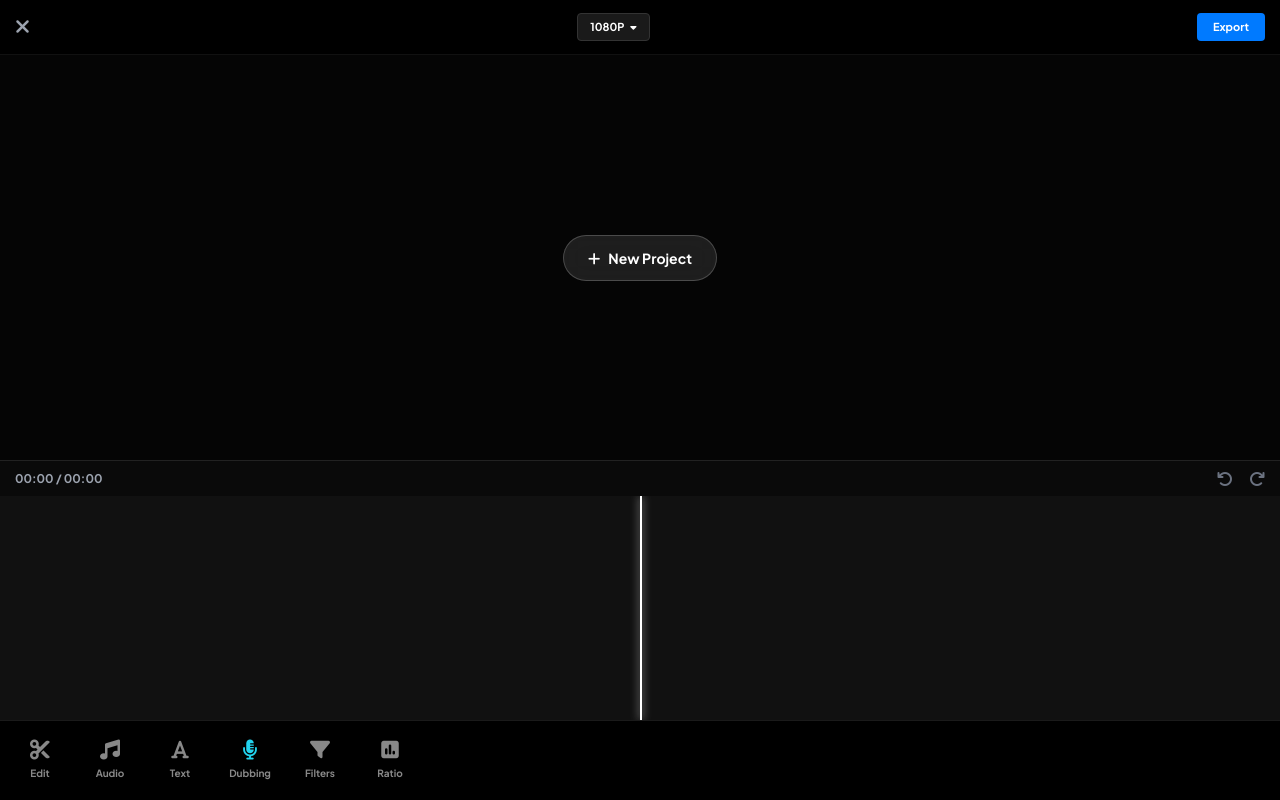
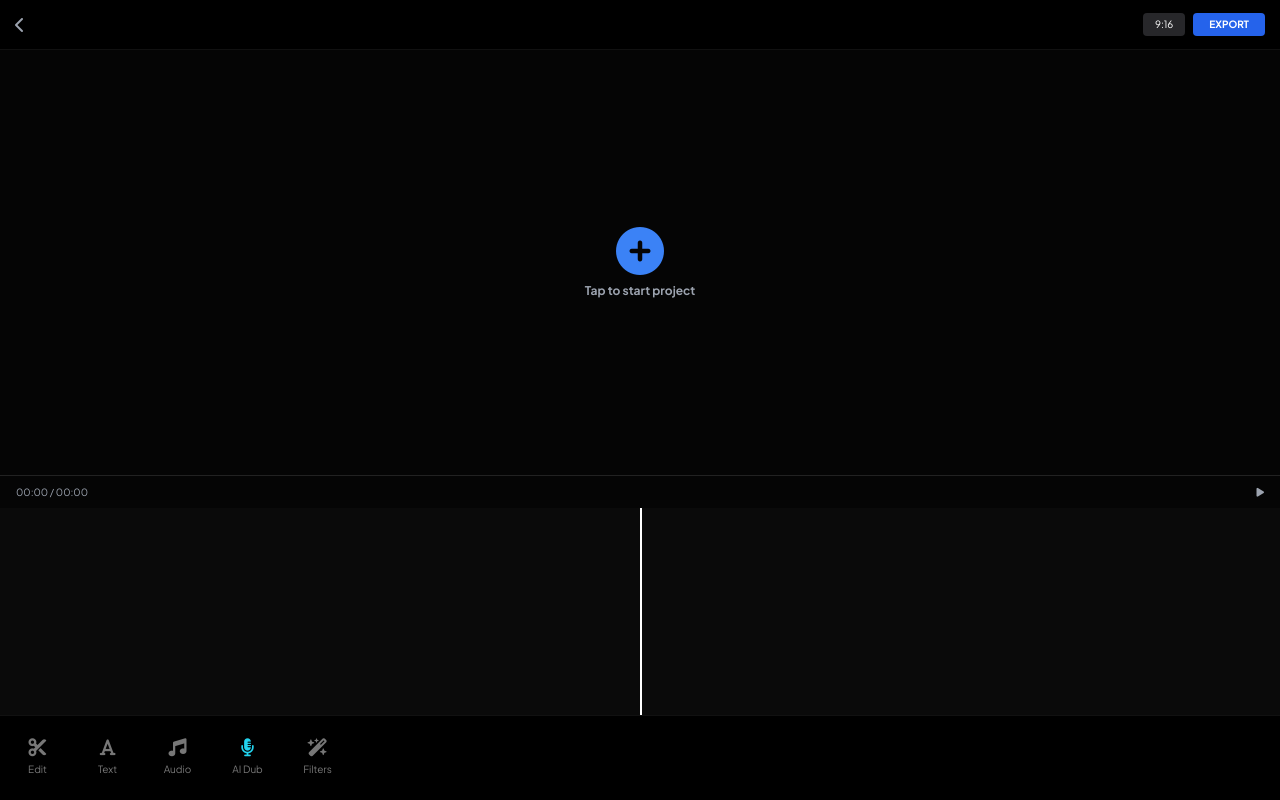
Before and after one commit to mdshakilbai603/AIMASTER, a FastAPI app: page / in a window 1280 px wide. Run offline with FastAPI, Linux system fonts and the light colour scheme; some libraries are stand-ins or nearby versions.

Commit message:
Update index.html

```diff
--- a/templates/index.html
+++ b/templates/index.html
@@ -3,7 +3,7 @@
 <head>
     <meta charset="UTF-8">
     <meta name="viewport" content="width=device-width, initial-scale=1.0, maximum-scale=1.0, user-scalable=no">
-    <title>AI Master | Full Engine</title>
+    <title>AI Master | Video Engine</title>
 
     <script src="https://cdn.tailwindcss.com"></script>
     <link rel="stylesheet" href="https://cdnjs.cloudflare.com/ajax/libs/font-awesome/6.6.0/css/all.min.css">
@@ -11,296 +11,222 @@
     <style>
         @import url('https://fonts.googleapis.com/css2?family=Montserrat:wght@900&family=Plus+Jakarta+Sans:wght@400;700&display=swap');
 
-        html, body { margin: 0; padding: 0; height: 100dvh; background: #000; color: #fff; font-family: 'Plus Jakarta Sans', sans-serif; overflow: hidden; user-select: none; }
+        html, body { margin: 0; padding: 0; height: 100dvh; background: #000; color: #fff; font-family: 'Plus Jakarta Sans', sans-serif; overflow: hidden; }
 
-        /* --- ইন্ট্রো --- */
         #intro { position: fixed; inset: 0; background: #000; z-index: 9999; display: flex; flex-direction: column; align-items: center; justify-content: center; transition: 0.5s; }
-        .shakil-text { font-family: 'Montserrat', sans-serif; font-size: 4rem; font-weight: 900; background: linear-gradient(90deg, #fff, #00f5ff, #bd00ff, #fff); background-size: 300%; -webkit-background-clip: text; -webkit-text-fill-color: transparent; animation: gradient 3s infinite; }
+        .shakil-text { font-family: 'Montserrat', sans-serif; font-size: 3.5rem; font-weight: 900; background: linear-gradient(90deg, #fff, #00f5ff, #bd00ff, #fff); background-size: 300%; -webkit-background-clip: text; -webkit-text-fill-color: transparent; animation: gradient 3s infinite; }
         @keyframes gradient { 0% { background-position: 0%; } 50% { background-position: 100%; } 100% { background-position: 0%; } }
 
-        /* --- মেইন লেআউট --- */
         #app { display: none; flex-direction: column; height: 100%; width: 100%; }
-        .top-bar { height: 55px; display: flex; justify-content: space-between; align-items: center; padding: 0 15px; background: #000; border-bottom: 1px solid #111; }
-        .res-btn { background: #1a1a1a; padding: 5px 12px; border-radius: 4px; font-size: 11px; font-weight: bold; border: 1px solid #333; }
-        .export-btn { background: #007aff; color: white; padding: 6px 16px; border-radius: 4px; font-size: 11px; font-weight: bold; }
+        .top-bar { height: 50px; display: flex; justify-content: space-between; align-items: center; padding: 0 15px; border-bottom: 1px solid #111; }
 
         .workspace { flex: 1; position: relative; background: #050505; display: flex; align-items: center; justify-content: center; overflow: hidden; }
-        video { max-width: 100%; max-height: 100%; object-fit: contain; transition: filter 0.3s ease; }
+        video { max-width: 100%; max-height: 100%; }
 
-        /* --- টাইমলাইন --- */
-        .timeline-area { height: 260px; background: #111; display: flex; flex-direction: column; border-top: 1px solid #222; }
-        .timeline-header { height: 35px; display: flex; justify-content: space-between; align-items: center; padding: 0 15px; background: #0a0a0a; }
-        .tracks-container { flex: 1; position: relative; overflow-x: auto; overflow-y: hidden; padding-top: 20px; scroll-behavior: auto; }
-        .playhead { position: absolute; left: 50%; top: 0; bottom: 0; width: 2px; background: #fff; z-index: 50; box-shadow: 0 0 8px rgba(255,255,255,0.8); pointer-events: none; }
+        /* টেক্সট লেয়ার স্টাইল */
+        .text-layer { position: absolute; color: white; font-size: 24px; font-weight: bold; cursor: move; user-select: none; white-space: nowrap; padding: 5px 10px; border: 1px dashed transparent; }
+        .text-layer.active { border: 1px dashed #00f5ff; background: rgba(0,245,255,0.1); }
 
-        .clip-track { position: absolute; height: 45px; background: #222; border: 2px solid #555; border-radius: 6px; display: flex; align-items: center; overflow: hidden; top: 10px; transition: border-color 0.2s; }
-        .clip-track.active { border-color: #00f5ff; }
-        .clip-frames { display: flex; width: 100%; height: 100%; background-image: repeating-linear-gradient(90deg, #333 0px, #333 30px, #2a2a2a 30px, #2a2a2a 60px); opacity: 0.5; }
+        .timeline-area { height: 240px; background: #0a0a0a; display: flex; flex-direction: column; border-top: 1px solid #222; }
+        .tracks-container { flex: 1; position: relative; overflow-x: auto; padding-top: 10px; }
+        .playhead { position: absolute; left: 50%; top: 0; bottom: 0; width: 2px; background: #fff; z-index: 100; pointer-events: none; }
 
-        /* --- টুলবার --- */
-        .toolbar-wrapper { height: 80px; background: #000; border-top: 1px solid #1a1a1a; position: relative; }
-        .toolbar { display: flex; align-items: center; height: 100%; padding: 0 15px; overflow-x: auto; gap: 20px; scrollbar-width: none; }
-        .toolbar::-webkit-scrollbar { display: none; }
-        .tool-btn { display: flex; flex-direction: column; align-items: center; justify-content: center; color: #888; font-size: 10px; font-weight: bold; min-width: 50px; cursor: pointer; transition: 0.2s; }
-        .tool-btn i { font-size: 20px; margin-bottom: 6px; }
-        .tool-btn.active, .tool-btn:active { color: #fff; transform: scale(0.95); }
+        .clip-track { position: absolute; height: 40px; background: #1a1a1a; border: 1.5px solid #444; border-radius: 4px; top: 10px; }
 
-        .sub-menu { display: none; width: 100%; height: 100%; position: absolute; top: 0; left: 0; background: #000; align-items: center; padding: 0 10px; overflow-x: auto; gap: 20px; animation: slideUp 0.2s ease; }
-        @keyframes slideUp { from { transform: translateY(10px); opacity: 0; } to { transform: translateY(0); opacity: 1; } }
+        .toolbar-wrapper { height: 85px; background: #000; border-top: 1px solid #111; position: relative; }
+        .toolbar { display: flex; align-items: center; height: 100%; padding: 0 10px; overflow-x: auto; gap: 15px; }
+        .tool-btn { display: flex; flex-direction: column; align-items: center; min-width: 55px; color: #777; font-size: 10px; cursor: pointer; }
+        .tool-btn i { font-size: 18px; margin-bottom: 5px; }
+        .tool-btn:active { color: #fff; }
 
-        .modal-overlay { display: none; position: fixed; inset: 0; background: rgba(0,0,0,0.92); z-index: 8000; flex-direction: column; align-items: center; justify-content: center; padding: 20px; }
-        .modal-box { background: #111; width: 100%; max-width: 350px; padding: 25px; border-radius: 20px; border: 1px solid #222; }
+        .sub-menu { display: none; width: 100%; height: 100%; position: absolute; top: 0; background: #000; align-items: center; padding: 0 15px; gap: 20px; z-index: 10; }
+
+        .modal { display: none; position: fixed; inset: 0; background: rgba(0,0,0,0.9); z-index: 5000; align-items: center; justify-content: center; }
+        .modal-content { background: #111; padding: 20px; border-radius: 15px; width: 90%; max-width: 400px; border: 1px solid #222; }
     </style>
 </head>
 <body>
 
     <div id="intro">
         <h1 class="shakil-text">SHAKIL</h1>
-        <p class="text-cyan-400 text-xs font-bold tracking-[8px] mt-4 uppercase">AI Master</p>
+        <p class="text-cyan-400 text-[10px] tracking-[6px] mt-2 uppercase">AI Master</p>
     </div>
 
     <div id="app">
         <div class="top-bar">
-            <i class="fa-solid fa-xmark text-xl text-gray-400" onclick="location.reload()"></i>
-            <div class="res-btn">1080P <i class="fa-solid fa-caret-down text-[10px] ml-1"></i></div>
-            <div class="export-btn" onclick="runExport()">Export</div>
-        </div>
-
-        <div class="workspace" id="video-container">
-            <input type="file" id="file-upload" class="hidden" accept="video/*" onchange="initVideo(this)">
-            <video id="main-video" playsinline preload="auto"></video>
-            <i id="play-btn" class="fa-solid fa-play text-5xl absolute text-white opacity-50" style="display:none;"></i>
-            <div id="new-project-btn" onclick="document.getElementById('file-upload').click()" class="text-white text-sm font-bold bg-white/10 px-6 py-3 rounded-full backdrop-blur-md absolute border border-white/20 cursor-pointer">
-                <i class="fa-solid fa-plus mr-2"></i>New Project
+            <i class="fa-solid fa-chevron-left text-gray-400" onclick="location.reload()"></i>
+            <div class="flex gap-2">
+                <button class="bg-zinc-800 px-3 py-1 rounded text-[10px]" onclick="applyRatio('9/16')">9:16</button>
+                <button class="bg-blue-600 px-4 py-1 rounded text-[10px] font-bold" onclick="runExport()">EXPORT</button>
             </div>
         </div>
 
+        <div class="workspace" id="canvas">
+            <video id="main-video" playsinline></video>
+            <div id="text-container"></div> <div id="upload-hint" onclick="document.getElementById('file-input').click()" class="absolute flex flex-col items-center cursor-pointer">
+                <i class="fa-solid fa-circle-plus text-5xl text-blue-500 mb-2"></i>
+                <p class="text-xs font-bold text-gray-400">Tap to start project</p>
+            </div>
+            <input type="file" id="file-input" class="hidden" accept="video/*" onchange="handleUpload(this)">
+        </div>
+
         <div class="timeline-area">
-            <div class="timeline-header">
-                <span class="text-xs font-bold text-gray-400" id="time-display">00:00 / 00:00</span>
-                <div class="flex gap-4">
-                    <i class="fa-solid fa-undo text-gray-500" onclick="video.currentTime -= 5"></i>
-                    <i class="fa-solid fa-redo text-gray-500" onclick="video.currentTime += 5"></i>
-                </div>
+            <div class="h-8 flex justify-between items-center px-4 bg-black/50 text-[10px] text-gray-400">
+                <span id="time-val">00:00 / 00:00</span>
+                <i class="fa-solid fa-play" id="play-icon" onclick="togglePlay()"></i>
             </div>
-            <div class="tracks-container" id="track-scroll" onscroll="scrubVideo()">
+            <div class="tracks-container" id="timeline-scroll" onscroll="syncTimeline()">
                 <div class="playhead"></div>
-                <div id="v-clip" class="clip-track" style="display: none; left: 50%;" onclick="this.classList.toggle('active')">
-                    <div class="clip-frames"></div>
-                </div>
+                <div id="v-clip" class="clip-track" style="display:none; left: 50%;"></div>
             </div>
         </div>
 
         <div class="toolbar-wrapper">
             <div class="toolbar" id="main-tools">
-                <div class="tool-btn" onclick="showSubMenu('edit-tools')"><i class="fa-solid fa-scissors"></i>Edit</div>
-                <div class="tool-btn" onclick="showSubMenu('audio-tools')"><i class="fa-solid fa-music"></i>Audio</div>
-                <div class="tool-btn" onclick="showSubMenu('text-tools')"><i class="fa-solid fa-font"></i>Text</div>
-                <div class="tool-btn" onclick="openDub()"><i class="fa-solid fa-microphone-lines text-cyan-400"></i>Dubbing</div>
-                <div class="tool-btn" onclick="showSubMenu('filter-tools')"><i class="fa-solid fa-filter"></i>Filters</div>
-                <div class="tool-btn"><i class="fa-solid fa-square-poll-vertical"></i>Ratio</div>
+                <div class="tool-btn" onclick="openMenu('edit-menu')"><i class="fa-solid fa-scissors"></i>Edit</div>
+                <div class="tool-btn" onclick="openMenu('text-menu')"><i class="fa-solid fa-font"></i>Text</div>
+                <div class="tool-btn" onclick="openMenu('audio-menu')"><i class="fa-solid fa-music"></i>Audio</div>
+                <div class="tool-btn" onclick="openDubbing()"><i class="fa-solid fa-microphone-lines text-cyan-400"></i>AI Dub</div>
+                <div class="tool-btn" onclick="openMenu('filter-menu')"><i class="fa-solid fa-wand-magic-sparkles"></i>Filters</div>
             </div>
 
-            <div class="sub-menu" id="edit-tools">
-                <div class="tool-btn" onclick="backMain()"><i class="fa-solid fa-chevron-left"></i></div>
-                <div class="tool-btn" onclick="splitClip()"><i class="fa-solid fa-arrows-split-up-and-left"></i>Split</div>
-                <div class="tool-btn" onclick="setSpeed(2.0)"><i class="fa-solid fa-gauge-high"></i>2x Speed</div>
-                <div class="tool-btn" onclick="setSpeed(1.0)"><i class="fa-solid fa-person-walking"></i>Normal</div>
-                <div class="tool-btn" onclick="deleteVideo()"><i class="fa-solid fa-trash-can text-red-500"></i>Reset</div>
+            <div class="sub-menu" id="edit-menu">
+                <div onclick="closeMenu()"><i class="fa-solid fa-xmark"></i></div>
+                <div class="tool-btn" onclick="splitVideo()"><i class="fa-solid fa-arrows-left-right"></i>Split</div>
+                <div class="tool-btn" onclick="setSpeed(0.5)">0.5x</div>
+                <div class="tool-btn" onclick="setSpeed(1.0)">Normal</div>
+                <div class="tool-btn" onclick="setSpeed(2.0)">2x</div>
             </div>
 
-            <div class="sub-menu" id="filter-tools">
-                <div class="tool-btn" onclick="backMain()"><i class="fa-solid fa-chevron-left"></i></div>
-                <div class="tool-btn" onclick="applyFilter('none')">Normal</div>
-                <div class="tool-btn" onclick="applyFilter('grayscale(100%)')">B&W</div>
-                <div class="tool-btn" onclick="applyFilter('sepia(80%)')">Old</div>
-                <div class="tool-btn" onclick="applyFilter('brightness(1.5)')">Bright</div>
-                <div class="tool-btn" onclick="applyFilter('hue-rotate(90deg)')">Neon</div>
+            <div class="sub-menu" id="text-menu">
+                <div onclick="closeMenu()"><i class="fa-solid fa-xmark"></i></div>
+                <div class="tool-btn" onclick="addText()"><i class="fa-solid fa-plus"></i>Add Text</div>
+                <div class="tool-btn"><i class="fa-solid fa-keyboard"></i>Style</div>
             </div>
 
-            <div class="sub-menu" id="audio-tools">
-                <div class="tool-btn" onclick="backMain()"><i class="fa-solid fa-chevron-left"></i></div>
-                <div class="tool-btn"><i class="fa-solid fa-compact-disc"></i>Sounds</div>
-                <div class="tool-btn"><i class="fa-solid fa-microphone"></i>Record</div>
-            </div>
-
-            <div class="sub-menu" id="text-tools">
-                <div class="tool-btn" onclick="backMain()"><i class="fa-solid fa-chevron-left"></i></div>
-                <div class="tool-btn"><i class="fa-solid fa-a"></i>Add Text</div>
-                <div class="tool-btn"><i class="fa-solid fa-closed-captioning"></i>Auto Captions</div>
+            <div class="sub-menu" id="filter-menu">
+                <div onclick="closeMenu()"><i class="fa-solid fa-xmark"></i></div>
+                <div class="tool-btn" onclick="setFilter('none')">None</div>
+                <div class="tool-btn" onclick="setFilter('grayscale(1)')">B&W</div>
+                <div class="tool-btn" onclick="setFilter('sepia(0.8)')">Retro</div>
+                <div class="tool-btn" onclick="setFilter('brightness(1.4)')">Vivid</div>
             </div>
         </div>
     </div>
 
-    <div id="dub-modal" class="modal-overlay">
-        <div class="modal-box">
-            <div class="flex justify-between items-center mb-6">
-                <h2 class="text-sm font-black text-cyan-400">AI DUBBING ENGINE</h2>
-                <i class="fa-solid fa-xmark text-lg" onclick="closeDub()"></i>
-            </div>
-            <textarea id="dub-text" class="w-full bg-black border border-zinc-800 p-4 rounded-xl outline-none text-xs h-32 mb-4 text-white" placeholder="Enter your script here..."></textarea>
-            <button onclick="requestDubbing()" id="dub-btn" class="w-full bg-white text-black py-3 rounded-full font-bold text-[10px] uppercase">Generate & Sync</button>
-        </div>
-    </div>
-
-    <div id="export-modal" class="modal-overlay">
-        <div class="modal-box text-center">
-            <h2 class="text-lg font-bold mb-2">Rendering Project</h2>
-            <div class="w-full bg-zinc-900 rounded-full h-1.5 mb-4 mt-4">
-                <div id="export-bar" class="bg-blue-500 h-1.5 rounded-full transition-all duration-200" style="width: 0%"></div>
-            </div>
-            <p id="export-percent" class="font-bold text-xl text-blue-400">0%</p>
+    <div id="dub-modal" class="modal">
+        <div class="modal-content">
+            <h3 class="text-cyan-400 text-sm font-bold mb-4">AI DUBBING</h3>
+            <textarea id="dub-input" class="w-full bg-black border border-zinc-800 p-3 rounded text-xs h-24 text-white mb-4" placeholder="Enter dialogue..."></textarea>
+            <button onclick="processDub()" class="w-full bg-white text-black py-2 rounded text-xs font-bold">GENERATE VOICE</button>
+            <button onclick="this.parentElement.parentElement.style.display='none'" class="w-full mt-2 text-gray-500 text-[10px]">CANCEL</button>
         </div>
     </div>
 
     <script>
-        // Intro handling
         setTimeout(() => {
-            document.getElementById('intro').style.opacity = '0';
-            setTimeout(() => {
-                document.getElementById('intro').style.display = 'none';
-                document.getElementById('app').style.display = 'flex';
-            }, 500);
-        }, 1500);
+            document.getElementById('intro').style.display = 'none';
+            document.getElementById('app').style.display = 'flex';
+        }, 2000);
 
         const video = document.getElementById('main-video');
-        const playBtn = document.getElementById('play-btn');
-        const trackScroll = document.getElementById('track-scroll');
         const vClip = document.getElementById('v-clip');
-        const timeDisplay = document.getElementById('time-display');
+        const scroll = document.getElementById('timeline-scroll');
+        const timeVal = document.getElementById('time-val');
+        const playIcon = document.getElementById('play-icon');
 
-        const PX_PER_SEC = 50; // 1 second = 50px on timeline
-
-        function initVideo(input) {
-            if(input.files && input.files[0]) {
-                const url = URL.createObjectURL(input.files[0]);
-                video.src = url;
-                document.getElementById('new-project-btn').style.display = 'none';
-                playBtn.style.display = 'block';
-                vClip.style.display = 'block';
-
+        function handleUpload(input) {
+            if(input.files[0]) {
+                video.src = URL.createObjectURL(input.files[0]);
+                document.getElementById('upload-hint').style.display = 'none';
                 video.onloadedmetadata = () => {
-                    vClip.style.width = (video.duration * PX_PER_SEC) + "px";
-                    updateTimeLabel();
+                    vClip.style.display = 'block';
+                    vClip.style.width = (video.duration * 50) + "px";
+                    updateUI();
                 };
             }
         }
 
         function togglePlay() {
-            if(!video.src) return;
-            if(video.paused) {
-                video.play();
-                playBtn.classList.replace('fa-play', 'fa-pause');
-                playBtn.style.opacity = "0.1";
-            } else {
-                video.pause();
-                playBtn.classList.replace('fa-pause', 'fa-play');
-                playBtn.style.opacity = "0.5";
-            }
+            if(video.paused) { video.play(); playIcon.className = 'fa-solid fa-pause'; }
+            else { video.pause(); playIcon.className = 'fa-solid fa-play'; }
         }
-        playBtn.onclick = togglePlay;
-        video.onclick = togglePlay;
 
-        // Timeline Sync
         video.ontimeupdate = () => {
             if(!video.paused) {
-                trackScroll.scrollLeft = video.currentTime * PX_PER_SEC;
-                updateTimeLabel();
+                scroll.scrollLeft = video.currentTime * 50;
+                updateUI();
             }
         };
 
-        function scrubVideo() {
+        function syncTimeline() {
             if(video.paused && video.src) {
-                video.currentTime = trackScroll.scrollLeft / PX_PER_SEC;
-                updateTimeLabel();
+                video.currentTime = scroll.scrollLeft / 50;
+                updateUI();
             }
         }
 
-        function updateTimeLabel() {
-            const cur = formatTime(video.currentTime);
-            const dur = formatTime(video.duration || 0);
-            timeDisplay.innerText = `${cur} / ${dur}`;
+        function updateUI() {
+            const cur = Math.floor(video.currentTime);
+            const dur = Math.floor(video.duration || 0);
+            timeVal.innerText = `00:${cur < 10 ? '0'+cur : cur} / 00:${dur < 10 ? '0'+dur : dur}`;
         }
 
-        function formatTime(t) {
-            const m = Math.floor(t / 60).toString().padStart(2, '0');
-            const s = Math.floor(t % 60).toString().padStart(2, '0');
-            return `${m}:${s}`;
+        // --- টেক্সট ফিচার (New) ---
+        function addText() {
+            const txt = prompt("Enter text:");
+            if(!txt) return;
+            const el = document.createElement('div');
+            el.className = 'text-layer';
+            el.innerText = txt;
+            el.style.left = '50%';
+            el.style.top = '50%';
+
+            // ড্র্যাগিং লজিক
+            let isDragging = false;
+            el.onmousedown = (e) => {
+                isDragging = true;
+                document.querySelectorAll('.text-layer').forEach(t => t.classList.remove('active'));
+                el.classList.add('active');
+            };
+            window.onmousemove = (e) => {
+                if(isDragging) {
+                    el.style.left = e.clientX - el.offsetWidth/2 + 'px';
+                    el.style.top = e.clientY - el.offsetHeight/2 + 'px';
+                }
+            };
+            window.onmouseup = () => isDragging = false;
+
+            document.getElementById('text-container').appendChild(el);
+            closeMenu();
         }
 
-        // --- Features ---
-        function applyFilter(f) { video.style.filter = f; }
-
-        function setSpeed(s) { video.playbackRate = s; }
-
-        function splitClip() {
-            if(!video.src) return;
-            alert(`Clip split at ${video.currentTime.toFixed(2)}s. Logical cut added to timeline.`);
+        // --- এডিটিং ফিচারস ---
+        function splitVideo() {
+            alert("Video split at " + video.currentTime.toFixed(2) + "s");
+            // ভিজ্যুয়ালি ক্লিপে একটা বর্ডার দেওয়া
+            vClip.style.borderRight = "4px solid red";
+            setTimeout(() => vClip.style.borderRight = "1.5px solid #444", 1000);
         }
 
-        function deleteVideo() {
-            if(confirm("Reset current project?")) location.reload();
+        function setSpeed(s) { video.playbackRate = s; closeMenu(); }
+        function setFilter(f) { video.style.filter = f; }
+        function openMenu(id) { document.getElementById(id).style.display = 'flex'; }
+        function closeMenu() { document.querySelectorAll('.sub-menu').forEach(m => m.style.display = 'none'); }
+        function openDubbing() { document.getElementById('dub-modal').style.display = 'flex'; }
+
+        function processDub() {
+            const btn = event.target;
+            btn.innerText = "PROCESSING...";
+            setTimeout(() => {
+                alert("AI Voice generated and added to timeline!");
+                btn.innerText = "GENERATE VOICE";
+                document.getElementById('dub-modal').style.display = 'none';
+            }, 2000);
         }
 
-        // --- Sub-Menus ---
-        function showSubMenu(id) {
-            document.getElementById('main-tools').style.display = 'none';
-            document.getElementById(id).style.display = 'flex';
-        }
-        function backMain() {
-            document.querySelectorAll('.sub-menu').forEach(m => m.style.display = 'none');
-            document.getElementById('main-tools').style.display = 'flex';
-        }
-
-        // --- Dubbing API ---
-        function openDub() { document.getElementById('dub-modal').style.display = 'flex'; }
-        function closeDub() { document.getElementById('dub-modal').style.display = 'none'; }
-
-        async function requestDubbing() {
-            const text = document.getElementById('dub-text').value;
-            if(!text) return alert("Write something first!");
-
-            const btn = document.getElementById('dub-btn');
-            btn.innerText = "Connecting to AI Server...";
-            btn.disabled = true;
-
-            try {
-                // এখানে তোমার Hugging Face বা Render API URL বসাবে
-                // উদাহরণ: await fetch('https://your-api.com/dub', { method: 'POST', body: JSON.stringify({text}) });
-
-                setTimeout(() => {
-                    alert("AI Voice generated and synced successfully!");
-                    btn.innerText = "Generate & Sync";
-                    btn.disabled = false;
-                    closeDub();
-                }, 3000);
-            } catch (e) {
-                alert("API Connection Error");
-                btn.disabled = false;
-            }
-        }
-
-        // --- Export ---
         function runExport() {
-            if(!video.src) return alert("No video to export!");
-            document.getElementById('export-modal').style.display = 'flex';
-            let p = 0;
-            const bar = document.getElementById('export-bar');
-            const txt = document.getElementById('export-percent');
-
-            const interval = setInterval(() => {
-                p += Math.floor(Math.random() * 8) + 1;
-                if(p >= 100) {
-                    p = 100;
-                    clearInterval(interval);
-                    setTimeout(() => {
-                        alert("Export Completed! Video saved to gallery.");
-                        document.getElementById('export-modal').style.display = 'none';
-                    }, 500);
-                }
-                bar.style.width = p + "%";
-                txt.innerText = p + "%";
-            }, 100);
+            alert("Exporting project... Your video is being processed.");
         }
     </script>
 </body>
```
